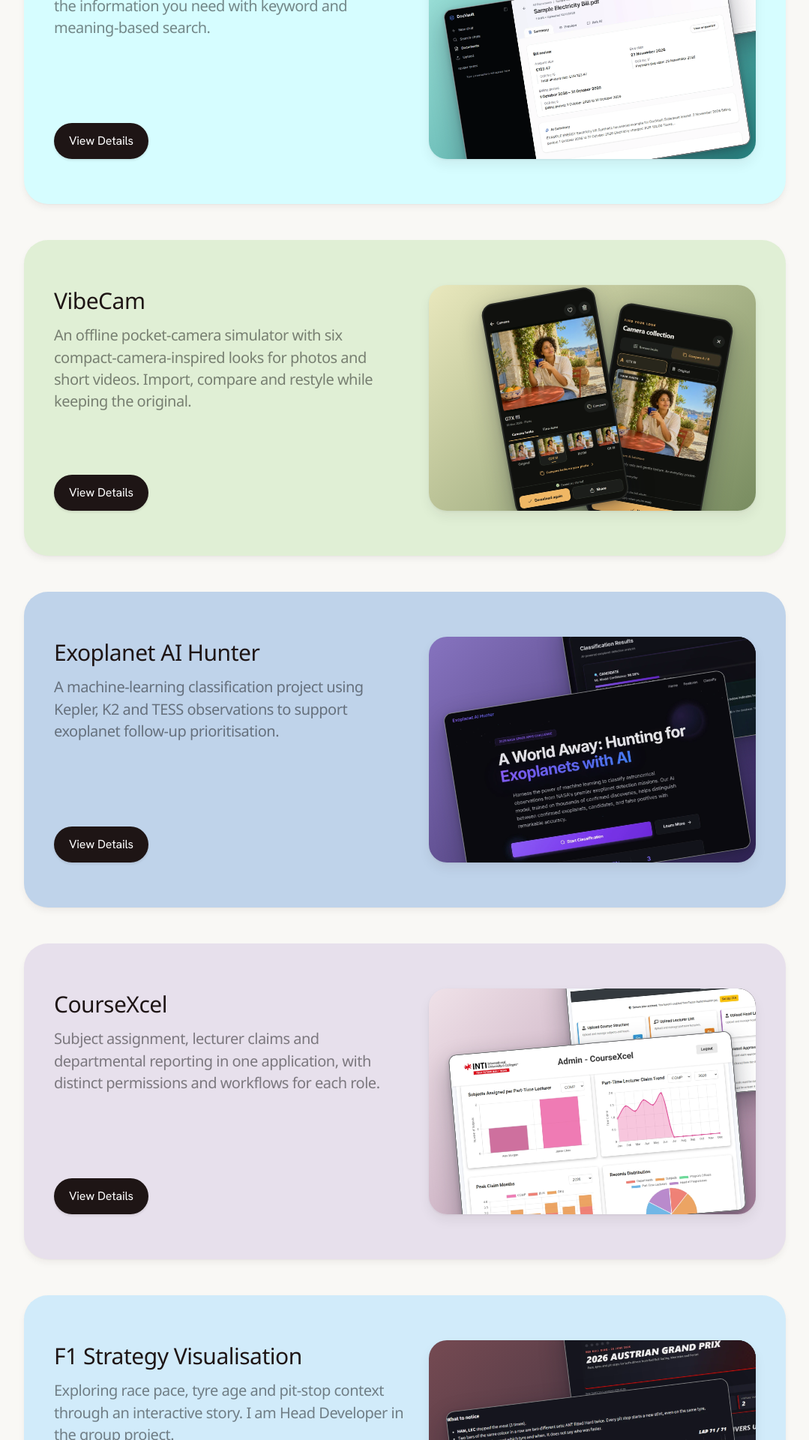
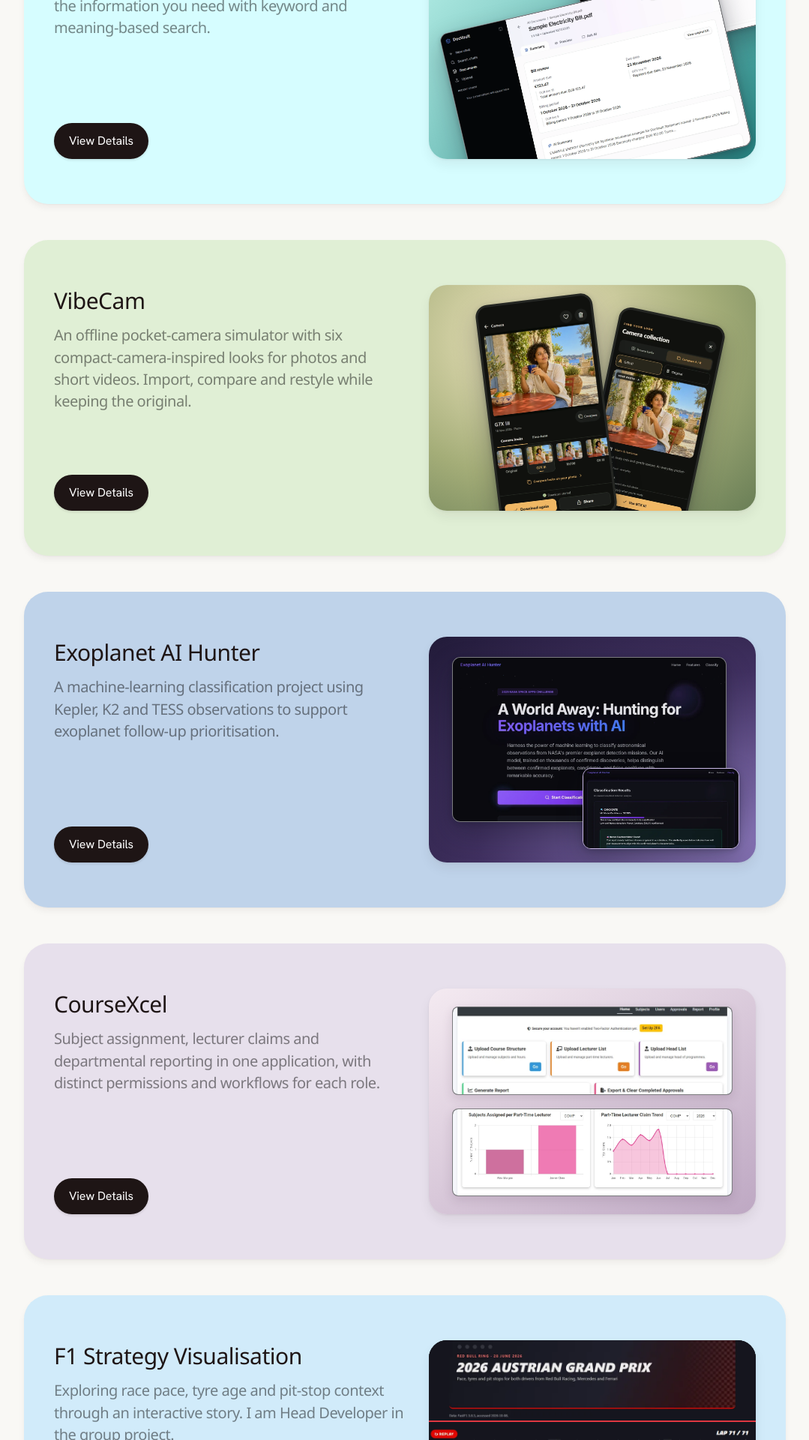
Before and after one commit to haydenteh5526/Portfolio, a Next.js app: page /Portfolio/ in a window 1280 px wide. Shown: the part 880-2800 px from the top of the page at 75% size, without its empty margins (100-1179 px from the left). Built offline with nearby package versions, Linux system fonts and the light colour scheme; a web font is replaced by a local one.

Commit message:
style: vary portfolio project covers

```diff
--- a/app/globals.css
+++ b/app/globals.css
@@ -336,9 +336,6 @@
     align-self: stretch;
   }
   .project-preview {
-    --preview-tilt: -9deg;
-    --preview-light: #a7e8e0;
-    --preview-dark: #288b88;
     position: relative;
     display: block;
     height: 100%;
@@ -346,7 +343,6 @@
     overflow: hidden;
     isolation: isolate;
     border-radius: 24px;
-    background: linear-gradient(135deg, var(--preview-light), var(--preview-dark));
     box-shadow:
       0 8px 16px #1e151510,
       0 1px 3px #1e151510;
@@ -363,12 +359,10 @@
     position: absolute;
     display: block;
     overflow: hidden;
-    aspect-ratio: 1.58;
     border: 1px solid #ffffff70;
     border-radius: 11px;
     background: #15161a;
     box-shadow: 0 14px 34px #12162155, 0 2px 6px #12162135;
-    transform: rotate(var(--preview-tilt));
   }
   .project-preview-screen img {
     display: block;
@@ -377,52 +371,106 @@
     object-fit: cover;
     object-position: center top;
   }
-  .project-preview-primary {
-    width: 87%;
-    top: 24%;
+  .project-preview[data-layout="angled"] {
+    background: linear-gradient(135deg, #baf2ea, #288b88);
+  }
+  [data-layout="angled"] .project-preview-screen {
+    aspect-ratio: 1.58;
+    transform: rotate(-13deg);
+  }
+  [data-layout="angled"] .project-preview-primary {
+    width: 86%;
+    top: 30%;
     left: 8%;
   }
-  .project-preview-secondary {
-    width: 70%;
-    top: -16%;
-    left: 43%;
+  [data-layout="angled"] .project-preview-secondary {
+    width: 66%;
+    top: -13%;
+    left: 45%;
   }
-  .tone-green .project-preview {
-    --preview-light: #e9e8bd;
-    --preview-dark: #788c60;
+  .project-preview[data-layout="phones"] {
+    background: radial-gradient(ellipse at 34% 24%, #f6ebc6, #a4ad78 58%, #697e56);
   }
-  .tone-lavender .project-preview {
-    --preview-light: #8673bf;
-    --preview-dark: #322458;
-  }
-  .tone-peach .project-preview {
-    --preview-tilt: -5deg;
-    --preview-light: #efe1e8;
-    --preview-dark: #a8829e;
-  }
-  .tone-blue .project-preview {
-    --preview-tilt: -7deg;
-    --preview-light: #754a52;
-    --preview-dark: #242535;
-  }
-  .tone-blue .project-preview-primary img {
-    object-position: center 85%;
-  }
-  .project-preview[data-layout="phone"] .project-preview-screen {
-    width: 35%;
+  [data-layout="phones"] .project-preview-screen {
     aspect-ratio: 860 / 1620;
-    border: 2px solid #252723;
+    border: 3px solid #252723;
     border-radius: 16px;
   }
-  .project-preview[data-layout="phone"] .project-preview-primary {
-    top: 4%;
-    left: 21%;
-    transform: rotate(-10deg);
+  [data-layout="phones"] .project-preview-primary {
+    width: 36%;
+    top: 6%;
+    left: 18%;
+    transform: rotate(-7deg);
   }
-  .project-preview[data-layout="phone"] .project-preview-secondary {
-    top: 11%;
-    left: 53%;
-    transform: rotate(10deg);
+  [data-layout="phones"] .project-preview-secondary {
+    width: 33%;
+    top: 13%;
+    left: 52%;
+    transform: rotate(12deg);
+  }
+  .project-preview[data-layout="inset"] {
+    background: radial-gradient(ellipse at 92% 90%, #8c78bc, #403060 59%, #211a38);
+  }
+  [data-layout="inset"] .project-preview-primary {
+    width: 84%;
+    height: 73%;
+    top: 9%;
+    left: 7%;
+  }
+  [data-layout="inset"] .project-preview-secondary {
+    z-index: 1;
+    width: 48%;
+    height: 36%;
+    right: 5%;
+    bottom: 6%;
+    border-color: #c9b8e4;
+  }
+  .project-preview[data-layout="strips"] {
+    background: linear-gradient(150deg, #f4eaf1, #bea8c3);
+  }
+  [data-layout="strips"] .project-preview-screen {
+    width: 86%;
+    height: 39%;
+    left: 7%;
+    border-radius: 8px;
+    box-shadow: 0 5px 14px #4b324726;
+  }
+  [data-layout="strips"] .project-preview-secondary {
+    top: 8%;
+  }
+  [data-layout="strips"] .project-preview-secondary img {
+    object-position: center 36%;
+  }
+  [data-layout="strips"] .project-preview-primary {
+    bottom: 8%;
+  }
+  [data-layout="strips"] .project-preview-primary img {
+    object-position: center 23%;
+  }
+  .project-preview[data-layout="broadcast"] {
+    background: #13141a;
+  }
+  [data-layout="broadcast"] .project-preview-screen {
+    width: 100%;
+    left: 0;
+    border: 0;
+    border-radius: 0;
+    box-shadow: none;
+  }
+  [data-layout="broadcast"] .project-preview-secondary {
+    top: 0;
+    height: 36%;
+    border-bottom: 2px solid #df3741;
+  }
+  [data-layout="broadcast"] .project-preview-secondary img {
+    object-position: center 26%;
+  }
+  [data-layout="broadcast"] .project-preview-primary {
+    bottom: 0;
+    height: 64%;
+  }
+  [data-layout="broadcast"] .project-preview-primary img {
+    object-position: center 81%;
   }
   .detail-art figcaption {
     margin-top: 12px;
--- a/components/project-card.tsx
+++ b/components/project-card.tsx
@@ -29,7 +29,7 @@ export function ProjectCard({ project }: { project: Project }) {
         <Link
           href={`/projects/${project.slug}/`}
           className="project-preview"
-          data-layout={screenshot.height > screenshot.width ? "phone" : "web"}
+          data-layout={screenshot.layout}
           tabIndex={-1}
           aria-hidden="true"
         >
--- a/lib/content.json
+++ b/lib/content.json
@@ -10,6 +10,7 @@
       "category": "Final-year project",
       "tone": "cyan",
       "screenshot": {
+        "layout": "angled",
         "file": "docvault-screenshot.webp",
         "width": 1200,
         "height": 825,
@@ -45,6 +46,7 @@
       "category": "Offline mobile experience",
       "tone": "green",
       "screenshot": {
+        "layout": "phones",
         "file": "vibecam-screenshot.webp",
         "width": 860,
         "height": 1620,
@@ -73,6 +75,7 @@
       "category": "NASA Space Apps Challenge 2025",
       "tone": "lavender",
       "screenshot": {
+        "layout": "inset",
         "file": "exoplanet-screenshot.webp",
         "width": 1160,
         "height": 790,
@@ -101,6 +104,7 @@
       "category": "Team Leader · September 2024 – December 2024",
       "tone": "peach",
       "screenshot": {
+        "layout": "strips",
         "file": "coursexcel-screenshot.webp",
         "width": 1200,
         "height": 1010,
@@ -129,6 +133,7 @@
       "category": "Group data visualisation project",
       "tone": "blue",
       "screenshot": {
+        "layout": "broadcast",
         "file": "f1-screenshot.webp",
         "width": 1028,
         "height": 888,
```
